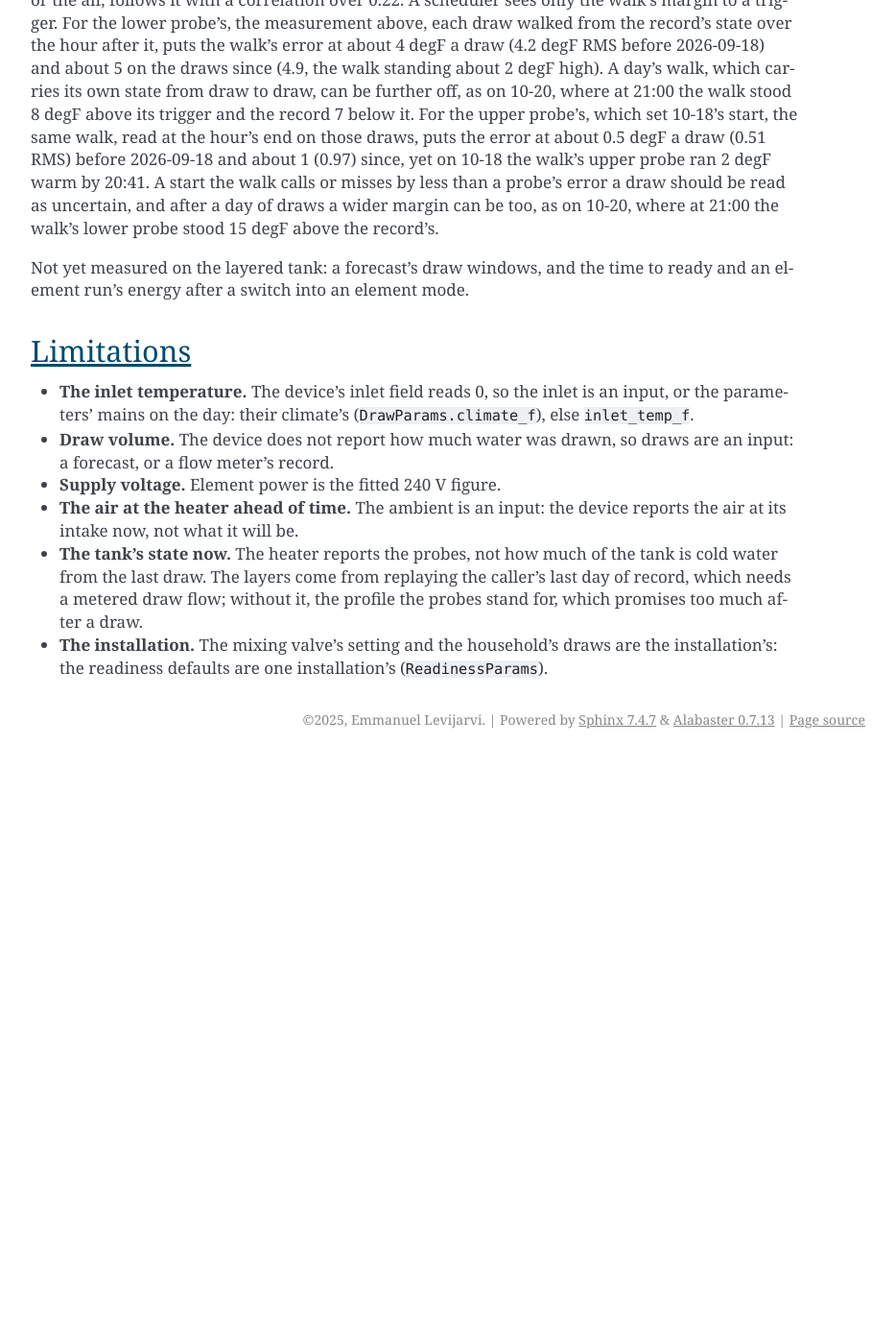
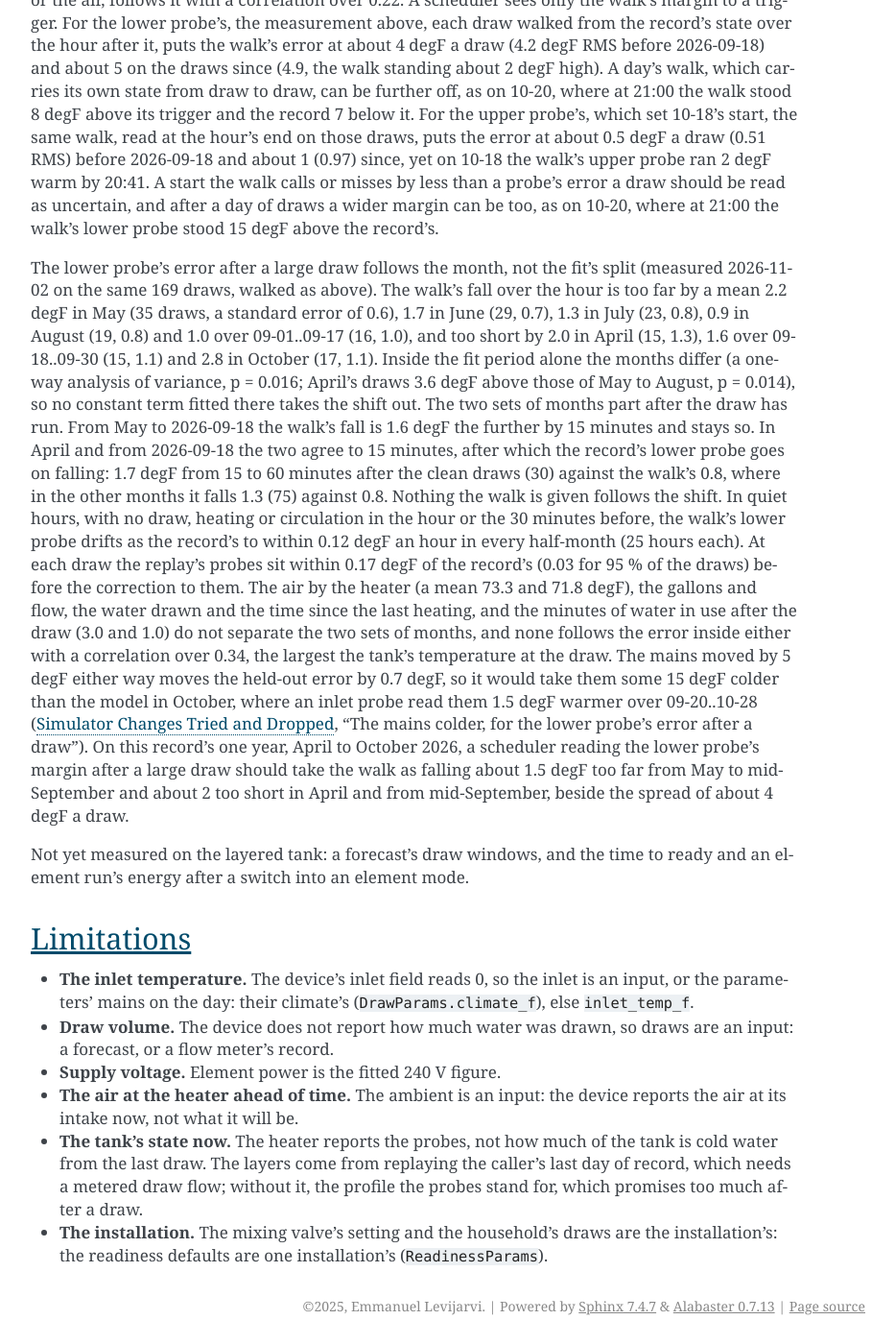
Before and after one commit to eman/nwp500-python, a Sphinx documentation site: the page built from docs/explanation/simulator.rst, in a window 1280 px wide and 1400 px high, scrolled down 10591 px. Shown: the whole window at 96% size, without its empty margins (338-1271 px from the left). Built offline with Sphinx 7.4.7, drawn with Linux system fonts in a browser that asks for light colours; before the commit the page ends 11380 px from its top, so only the background shows below that.

Commit message:
docs(sim): the lower probe's error after a draw, by the month
The walk's lower-probe fall after a large draw is too far from May to
mid-September and too short in April and from mid-September; the months
differ inside the fit period, and nothing the walk is given follows the
shift. The mains moved 5 degF move it 0.7, logged as tried.

```diff
--- a/docs/explanation/simulator.rst
+++ b/docs/explanation/simulator.rst
@@ -612,6 +612,41 @@ should be read as uncertain, and after a day of draws a wider margin can
 be too, as on 10-20, where at 21:00 the walk's lower probe stood 15 degF
 above the record's.
 
+The lower probe's error after a large draw follows the month, not the
+fit's split (measured 2026-11-02 on the same 169 draws, walked as
+above). The walk's fall over the hour is too far by a mean 2.2 degF in
+May (35 draws, a standard error of 0.6), 1.7 in June (29, 0.7), 1.3 in
+July (23, 0.8), 0.9 in August (19, 0.8) and 1.0 over 09-01..09-17 (16,
+1.0), and too short by 2.0 in April (15, 1.3), 1.6 over 09-18..09-30
+(15, 1.1) and 2.8 in October (17, 1.1). Inside the fit period alone the
+months differ (a one-way analysis of variance, p = 0.016; April's draws
+3.6 degF above those of May to August, p = 0.014), so no constant term
+fitted there takes the shift out. The two sets of months part after the
+draw has run. From May to 2026-09-18 the walk's fall is 1.6 degF the
+further by 15 minutes and stays so. In April and from 2026-09-18 the two
+agree to 15 minutes, after which the record's lower probe goes on
+falling: 1.7 degF from 15 to 60 minutes after the clean draws (30)
+against the walk's 0.8, where in the other months it falls 1.3 (75)
+against 0.8. Nothing the walk is given follows the shift. In quiet
+hours, with no draw, heating or circulation in the hour or the 30
+minutes before, the walk's lower probe drifts as the record's to within
+0.12 degF an hour in every half-month (25 hours each). At each draw the
+replay's probes sit within 0.17 degF of the record's (0.03 for 95 % of
+the draws) before the correction to them. The air by the heater (a mean
+73.3 and 71.8 degF), the gallons and flow, the water drawn and the time
+since the last heating, and the minutes of water in use after the draw
+(3.0 and 1.0) do not separate the two sets of months, and none follows
+the error inside either with a correlation over 0.34, the largest the
+tank's temperature at the draw. The mains moved by 5 degF either way
+moves the held-out error by 0.7 degF, so it would take them some 15 degF
+colder than the model in October, where an inlet probe read them 1.5
+degF warmer over 09-20..10-28 (:doc:`simulator-tried`, "The mains
+colder, for the lower probe's error after a draw"). On this record's one
+year, April to October 2026, a scheduler reading the lower probe's
+margin after a large draw should take the walk as falling about 1.5 degF
+too far from May to mid-September and about 2 too short in April and
+from mid-September, beside the spread of about 4 degF a draw.
+
 Not yet measured on the layered tank: a forecast's draw windows, and
 the time to ready and an element run's energy after a switch into an
 element mode.
```
Also changed, not shown: docs/explanation/simulator-tried.rst (+27 -0 lines).
